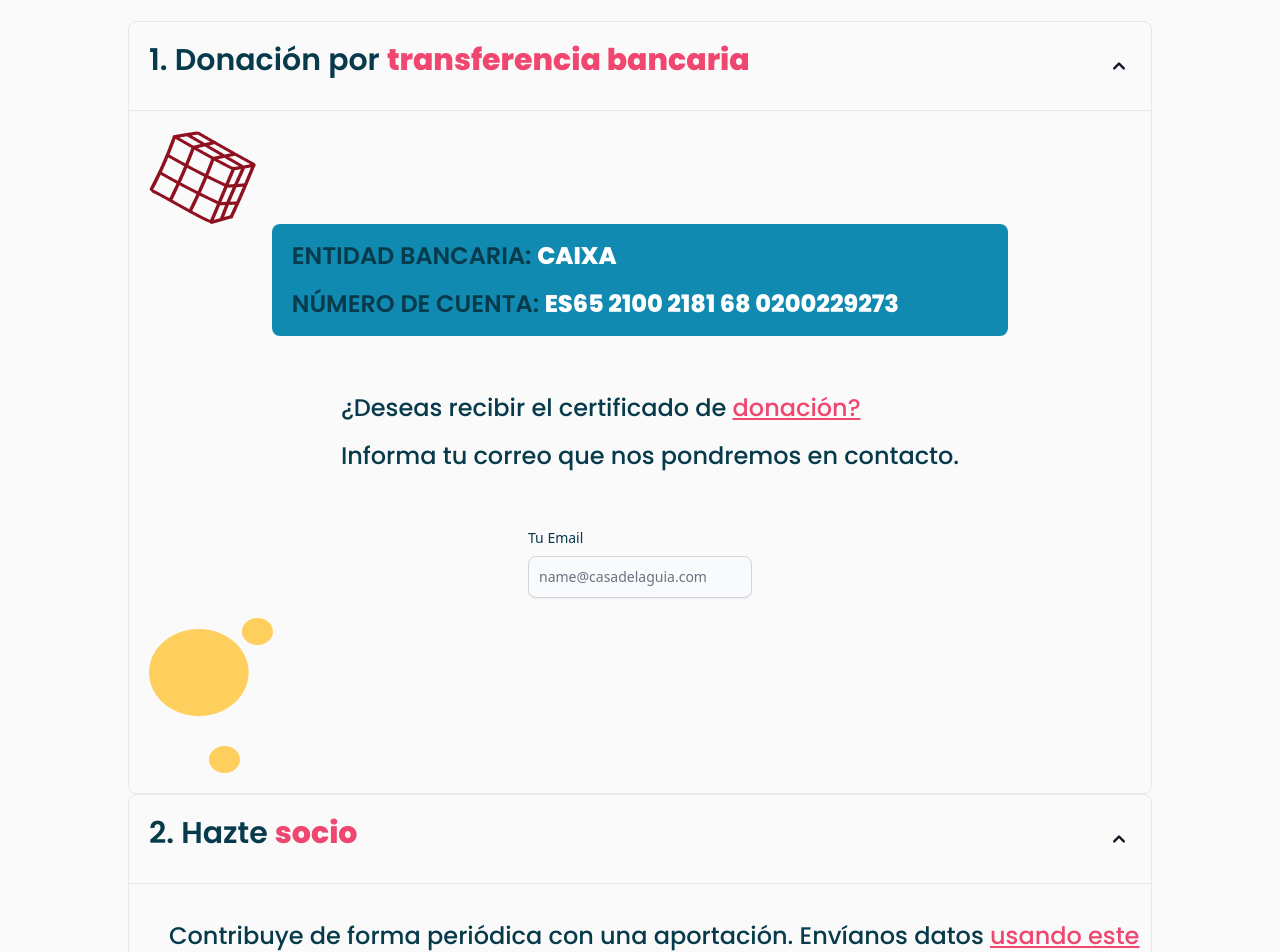
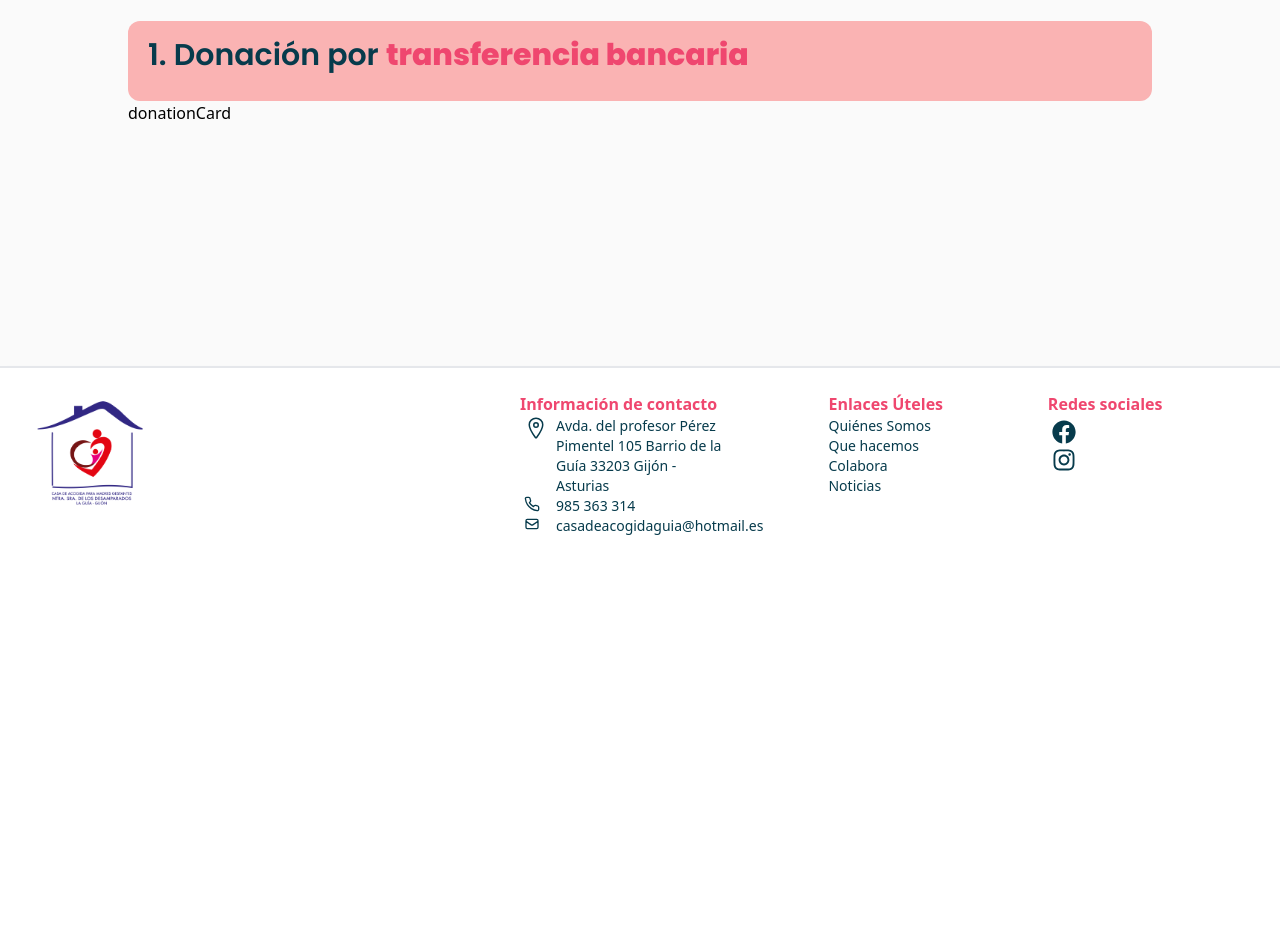
Before and after one commit to vallefarinha/front-casa, a React (Vite) app: page /partnership in a window 1280 px wide. Shown: the part 240-1192 px from the top of the page. After the commit the page ends 800 px from the top, so only its background shows below. Built offline with nearby package versions, Linux system fonts and the light colour scheme.

Commit message:
colaborate page titles cards finished

```diff
--- /dev/null
+++ b/src/components/cards/ColaborateCard/DonationCard.jsx
@@ -0,0 +1,7 @@
+import React from "react";
+
+const DonationCard = () => {
+  return <div>donationCard</div>;
+};
+
+export default DonationCard;
--- /dev/null
+++ b/src/components/cards/ColaborateCard/TitleCard.jsx
@@ -0,0 +1,18 @@
+import React from "react";
+import TitleAboutUs from "../../title/TitleAboutUs";
+
+const TitleCard = () => {
+  return (
+    <div className=" bg-bgColorColaborateCards h-20 rounded-xl flex items-center justify-start">
+      {" "}
+      <div className="ml-5">
+        <TitleAboutUs
+          firstword={"1. Donación por"}
+          secondword={"transferencia bancaria"}
+        ></TitleAboutUs>
+      </div>
+    </div>
+  );
+};
+
+export default TitleCard;
--- a/src/components/cards/WhatWeDoCard/ColaborateCard.jsx
+++ /dev/null
@@ -1,72 +0,0 @@
-import { Accordion } from "flowbite-react";
-import CardNumberTitle from "../../title/CardNumberTitle";
-import TitleAboutUs from "../../title/TitleAboutUs";
-import ColaboraRegularText from "../../texts/ColaboraRegularText";
-
-function ColaborateCard() {
-  return (
-    <Accordion>
-      <Accordion.Panel>
-        <Accordion.Title className=" bg-bgColorColaborateCards">
-          <TitleAboutUs
-            firstword={"1. Donación por"}
-            secondword={"transferencia bancaria "}
-          ></TitleAboutUs>
-        </Accordion.Title>
-        <Accordion.Content>
-          <img
-            src="../../src/assets/images/cubic.png"
-            alt="yellow cirlces"
-            className=""
-          />
-          <div className="flex flex-col items-center justify-center ">
-            {" "}
-            <div className="mx-0 bg-quarteryColor w-3/4 rounded-lg ">
-              <CardNumberTitle
-                wordGreen={"ENTIDAD BANCARIA:"}
-                wordWhite={"CAIXA"}
-              ></CardNumberTitle>
-              <CardNumberTitle
-                wordGreen={"NÚMERO DE CUENTA:"}
-                wordWhite={"ES65 2100 2181 68 0200229273"}
-              ></CardNumberTitle>
-            </div>{" "}
-            <div className=" p-10">
-              {" "}
-              <ColaboraRegularText
-                wordone={"¿Deseas recibir el certificado de "}
-                wordtwo={"donación?"}
-              ></ColaboraRegularText>
-              <ColaboraRegularText
-                wordone={"Informa tu correo que nos pondremos en contacto."}
-              ></ColaboraRegularText>
-            </div>
-            <form class="max-w-sm mx-auto">
-              <div class="mb-5">
-                <label
-                  for="email"
-                  class="block mb-2 text-sm font-medium text-LetterColor"
-                >
-                  Tu Email
-                </label>
-                <input
-                  type="email"
-                  id="email"
-                  class="shadow-sm bg-gray-50 border border-gray-300 text-gray-900 text-sm rounded-lg  focus:border-LetterColor block w-full p-2.5 dark:bg-gray-700 dark:border-gray-600 dark:placeholder-gray-400 dark:text-white dark:shadow-sm-light"
-                  placeholder="name@casadelaguia.com"
-                  required
-                />
-              </div>
-            </form>
-          </div>
-          <img
-            src="../../src/assets/images/yellowcircle.png"
-            alt="yellow cirlces"
-            className=""
-          />
-        </Accordion.Content>
-      </Accordion.Panel>
-    </Accordion>
-  );
-}
-export default ColaborateCard;
--- a/src/components/cards/WhatWeDoCard/SocioCard.jsx
+++ /dev/null
@@ -1,32 +0,0 @@
-import { Accordion } from "flowbite-react";
-import CardNumberTitle from "../../title/CardNumberTitle";
-import TitleAboutUs from "../../title/TitleAboutUs";
-import ColaboraRegularText from "../../texts/ColaboraRegularText";
-import PrimaryBtn from "../../buttons/PrimaryBtn";
-
-function SocioCard() {
-  return (
-    <Accordion>
-      <Accordion.Panel>
-        <Accordion.Title className=" bg-bgColorColaborateCards">
-          <TitleAboutUs
-            firstword={"2. Hazte"}
-            secondword={"socio "}
-          ></TitleAboutUs>
-        </Accordion.Title>
-        <Accordion.Content>
-          <ColaboraRegularText
-            wordone={
-              "Contribuye de forma periódica con una aportación. Envíanos datos"
-            }
-            wordtwo={"usando este formulario."}
-          ></ColaboraRegularText>
-          <div>
-            <PrimaryBtn data={""} go={""}></PrimaryBtn>
-          </div>
-        </Accordion.Content>
-      </Accordion.Panel>
-    </Accordion>
-  );
-}
-export default SocioCard;
--- /dev/null
+++ b/src/components/form/SendButtonForm.jsx
@@ -0,0 +1,12 @@
+import React from "react";
+import PrimaryBtn from "../buttons/PrimaryBtn";
+
+const SendButtonForm = () => {
+  return (
+    <div style={{ display: "flex", justifyContent: "flex-end" }}>
+      <PrimaryBtn data="Hazte Socio" go="/thanks" />
+    </div>
+  );
+};
+
+export default SendButtonForm;
--- a/src/pages/BecameAPartner.jsx
+++ b/src/pages/BecameAPartner.jsx
@@ -1,6 +1,5 @@
-import ColaborateCard from "../components/cards/WhatWeDoCard/ColaborateCard";
-import SocioCard from "../components/cards/WhatWeDoCard/SocioCard";
-import ColaboraRegularText from "../components/texts/ColaboraRegularText";
+import TitleCard from "../components/cards/ColaborateCard/TitleCard";
+import DonationCard from "../components/cards/ColaborateCard/DonationCard";
 import RegularText30 from "../components/texts/RegularText30";
 import Title from "../components/title/Title";
 
@@ -13,8 +12,8 @@ function BecameAPartner() {
           "Puedes hacer el donativo que estimes oportuno, mediante ingreso o transferencia en la cuenta corriente de la Casa de Acogida"
         }
       ></RegularText30>
-      <ColaborateCard></ColaborateCard>
-      <SocioCard></SocioCard>
+      <TitleCard></TitleCard>
+      <DonationCard></DonationCard>
     </div>
   );
 }
--- a/tailwind.config.js
+++ b/tailwind.config.js
@@ -25,7 +25,7 @@ export default {
         quarteryColor: "#118AB2",
         bgColor: "#FAFAFA",
         bgColorWithOpacity: "rgba(250, 250, 250, 0.5)",
-        bgColorColaborateCards: "FFEEEE",
+        bgColorColaborateCards: "#FAB3B3",
       },
       fontFamily: {
         poppinsBlack: ["Poppins-Black", "sans-serif"],
```
Also changed, not shown: src/assets/images/Corazon.png (added), src/assets/images/octagono.png (added).
